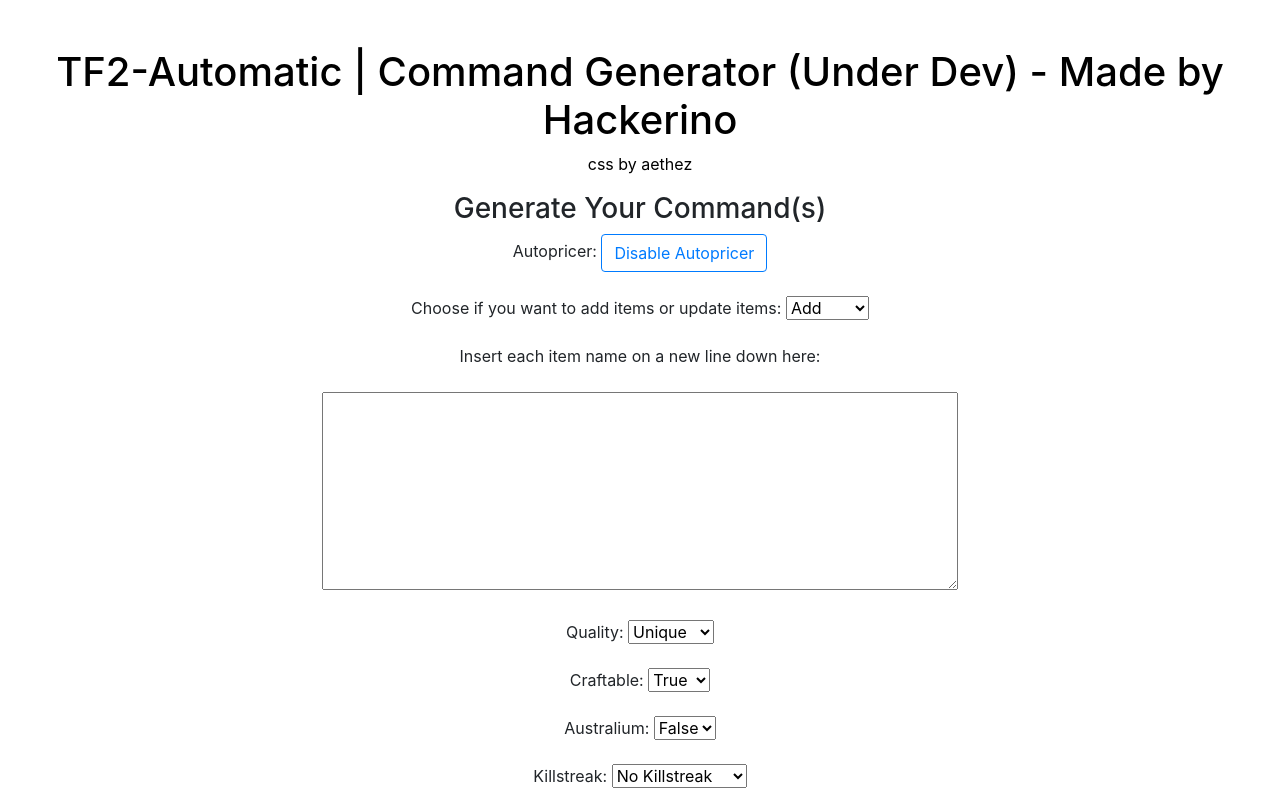
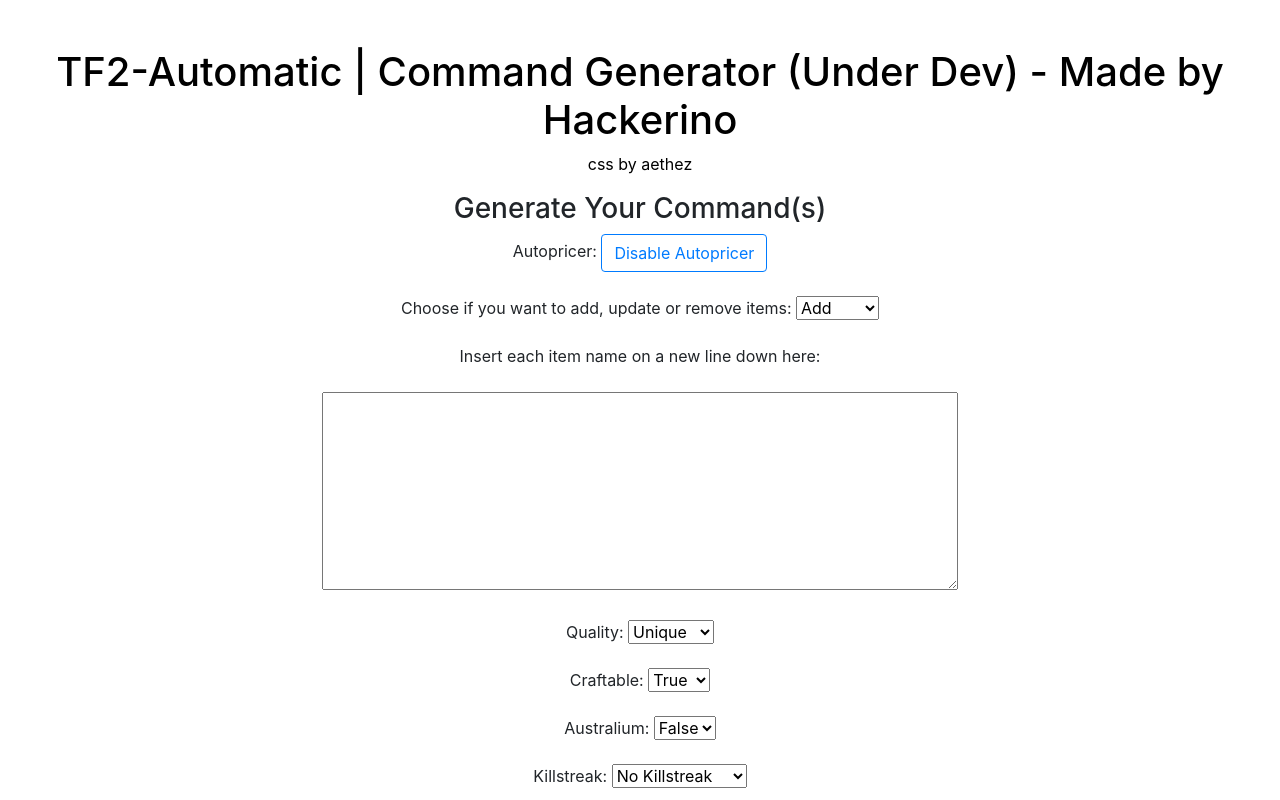
Before and after one commit to HackerinoS2/TF2-Automatic-Commands-Generator, a plain HTML site: page index.html in a window 1280 px wide. Shown: the top 800 px of the page. Drawn offline with nearby package versions, Linux system fonts and the light colour scheme.

Commit message:
Updated text on HTML

```diff
--- a/index.html
+++ b/index.html
@@ -51,7 +51,7 @@
       Autopricer</button>
     <br /><br />
     <!-- ADD OR UPDATE -->
-    Choose if you want to add items or update items:
+    Choose if you want to add, update or remove items:
     <select id="selectItemAction">
       <option value="Add" selected="selected">Add</option>
       <option value="Update">Update</option>
```
